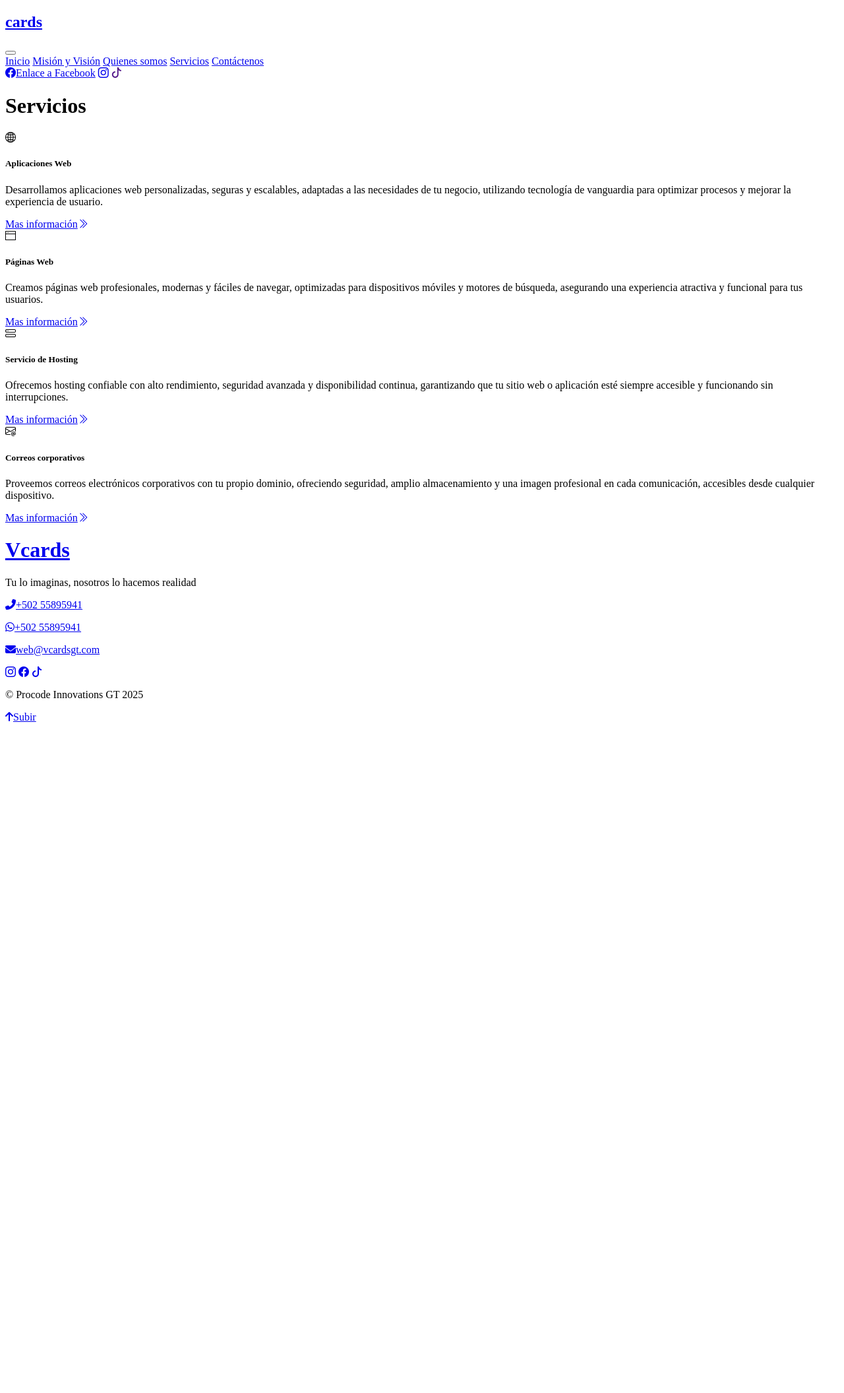
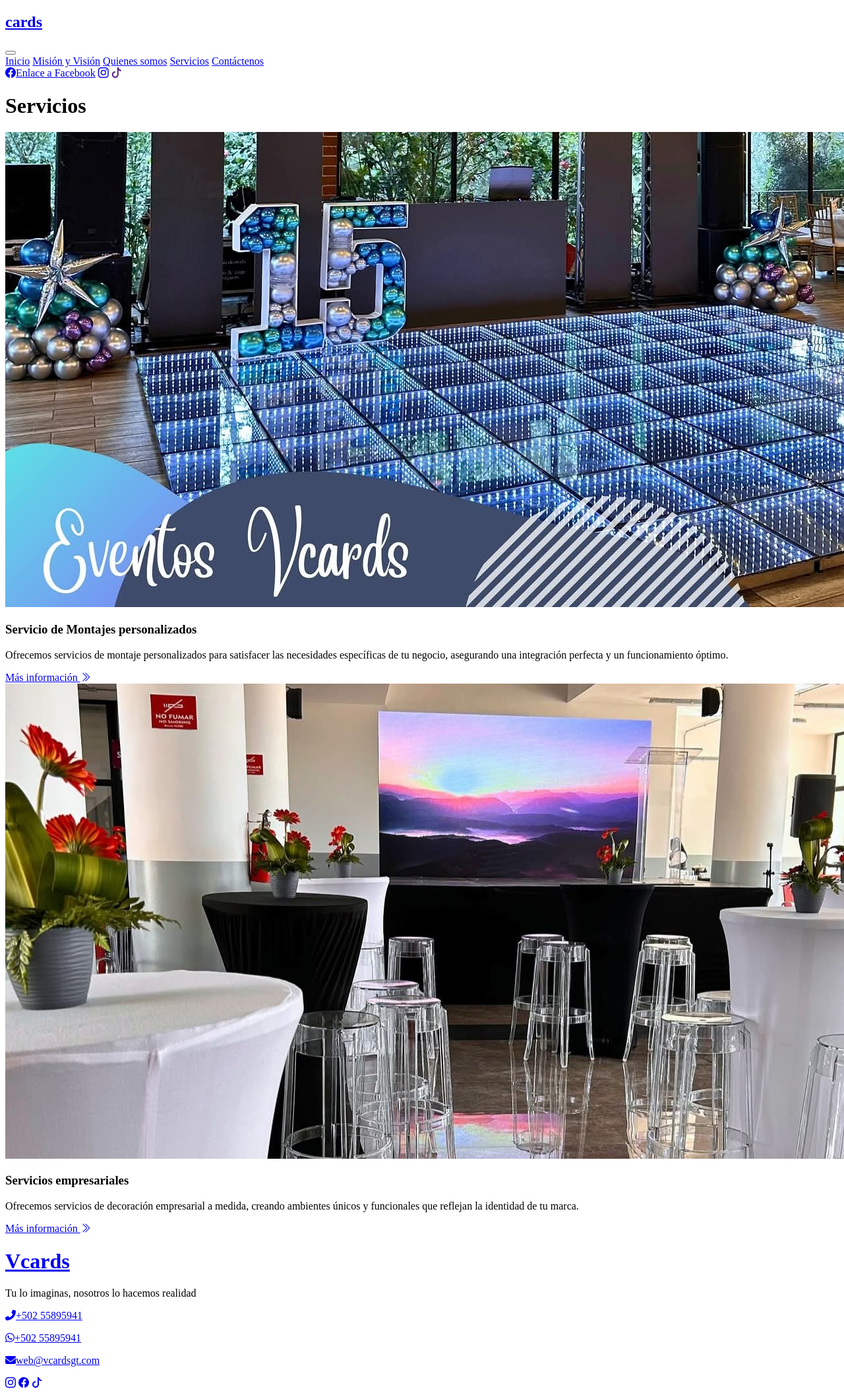
Before and after one commit to Dfj9705/pagina-vcards, a PHP site: template views/pages/servicios.php in a window 1280 px wide; the page is wider, and only the part inside the window is pictured. Shown: the part 301-2412 px from the top of that part at 66% size. Before the commit the page ends 1395 px from the top of that part, so only its background shows below. Run offline with PHP 8.4, Linux system fonts and the light colour scheme; the template is opened without the code that fills it, so the values that code supplies are empty; some libraries are stand-ins or nearby versions; some web fonts are replaced.

Commit message:
Update contact email and enhance service descriptions for clarity and engagement

```diff
--- a/views/pages/contacto.php
+++ b/views/pages/contacto.php
@@ -31,7 +31,7 @@
                     </div>
                     <div class="ms-3" style="overflow: hidden">
                         <h5 class="text-white">Correo</h5>
-                        <h2 class="text-white mb-0">web@procodegt.com</h2>
+                        <h2 class="text-white mb-0">web@vcardsgt.com</h2>
                     </div>
                 </a>
             </div>
--- a/views/pages/servicios.php
+++ b/views/pages/servicios.php
@@ -7,63 +7,35 @@
 <!-- Page Header End -->
 <div class="container-fluid container-service py-5">
     <div class="container py-5">
-        <div class="row justify-content-around g-4 mb-3">
-            <div class="col-lg-3 col-md-6 wow animate__animated animate__fadeInUp" data-wow-delay="0.1s">
-                <div class="service-item d-flex flex-column justify-content-between">
-                    <div class="icon-box-primary mb-4">
-                        <i class="bi bi-globe2 text-dark"></i>
-                    </div>
-                    <h5 class="mb-3">Aplicaciones Web</h4>
-                        <p class="mb-4">Desarrollamos aplicaciones web personalizadas, seguras y escalables, adaptadas a
-                            las necesidades de tu negocio, utilizando tecnología de vanguardia para optimizar procesos y
-                            mejorar la experiencia de usuario.</p>
-                        <a class="btn btn-light px-3"
-                            href="https://wa.me/50255895941?text=Hola,%20quiero%20más%20información%20sobre%20aplicaciones%20web"
-                            target="__blank">Mas información<i class="bi bi-chevron-double-right ms-1"></i></a>
-                </div>
+        <div class="row align-items-center mb-5 wow animate__animated animate__fadeInUp">
+            <div class="col-md-6">
+                <img src="images/vcard-carrousel-1.jpg" alt="Montajes" class="img-fluid rounded shadow">
             </div>
-            <div class="col-lg-3 col-md-6 wow animate__animated animate__fadeInUp" data-wow-delay="0.3s">
-                <div class="service-item d-flex flex-column justify-content-between">
-                    <div class="icon-box-primary mb-4">
-                        <i class="bi bi-window-fullscreen text-dark"></i>
-                    </div>
-                    <h5 class="mb-3">Páginas Web</h4>
-                        <p class="mb-4">Creamos páginas web profesionales, modernas y fáciles de navegar, optimizadas
-                            para dispositivos móviles y motores de búsqueda, asegurando una experiencia atractiva y
-                            funcional para tus usuarios.</p>
-                        <a class="btn btn-light px-3"
-                            href="https://wa.me/50255895941?text=Hola,%20quiero%20más%20información%20sobre%20páginas%20web"
-                            target="__blank">Mas información<i class="bi bi-chevron-double-right ms-1"></i></a>
-                </div>
-            </div>
-            <div class="col-lg-3 col-md-6 wow animate__animated animate__fadeInUp" data-wow-delay="0.5s">
-                <div class="service-item d-flex flex-column justify-content-between">
-                    <div class="icon-box-primary mb-4">
-                        <i class="bi bi-hdd-stack text-dark"></i>
-                    </div>
-                    <h5 class="mb-3">Servicio de Hosting</h4>
-                        <p class="mb-4">Ofrecemos hosting confiable con alto rendimiento, seguridad avanzada y
-                            disponibilidad continua, garantizando que tu sitio web o aplicación esté siempre accesible y
-                            funcionando sin interrupciones.</p>
-                        <a class="btn btn-light px-3"
-                            href="https://wa.me/50255895941?text=Hola,%20quiero%20más%20información%20sobre%20hosting"
-                            target="__blank">Mas información<i class="bi bi-chevron-double-right ms-1"></i></a>
-                </div>
-            </div>
-            <div class="col-lg-3 col-md-6 wow animate__animated animate__fadeInUp" data-wow-delay="0.5s">
-                <div class="service-item d-flex flex-column justify-content-between">
-                    <div class="icon-box-primary mb-4">
-                        <i class="bi bi-envelope-at text-dark"></i>
-                    </div>
-                    <h5 class="mb-3">Correos corporativos</h4>
-                        <p class="mb-4">Proveemos correos electrónicos corporativos con tu propio dominio, ofreciendo
-                            seguridad, amplio almacenamiento y una imagen profesional en cada comunicación, accesibles
-                            desde cualquier dispositivo.</p>
-                        <a class="btn btn-light px-3"
-                            href="https://wa.me/50255895941?text=Hola,%20quiero%20más%20información%20sobre%20correos%20corporativos"
-                            target="__blank">Mas información<i class="bi bi-chevron-double-right ms-1"></i></a>
-                </div>
+            <div class="col-md-6">
+                <h3 class="fst-italic">Servicio de Montajes personalizados</h3>
+                <p>Ofrecemos servicios de montaje personalizados para satisfacer las necesidades específicas de tu
+                    negocio, asegurando una integración perfecta y un funcionamiento óptimo.</p>
+                <a class="btn btn-primary"
+                    href="https://wa.me/50255895941?text=Hola,%20quiero%20más%20información%20sobre%20aplicaciones%20web"
+                    target="_blank">Más información <i class="bi bi-chevron-double-right ms-1"></i></a>
             </div>
         </div>
+
+        <!-- Servicio 2 -->
+        <div class="row align-items-center mb-5 flex-row-reverse wow animate__animated animate__fadeInUp"
+            data-wow-delay="0.2s">
+            <div class="col-md-6">
+                <img src="images/vcard-carrousel-2.jpg" alt="Páginas Web" class="img-fluid rounded shadow">
+            </div>
+            <div class="col-md-6">
+                <h3 class="fst-italic">Servicios empresariales</h3>
+                <p>Ofrecemos servicios de decoración empresarial a medida, creando ambientes únicos y funcionales que
+                    reflejan la identidad de tu marca.</p>
+                <a class="btn btn-primary"
+                    href="https://wa.me/50255895941?text=Hola,%20quiero%20más%20información%20sobre%20páginas%20web"
+                    target="_blank">Más información <i class="bi bi-chevron-double-right ms-1"></i></a>
+            </div>
+        </div>
+
     </div>
 </div>
```
